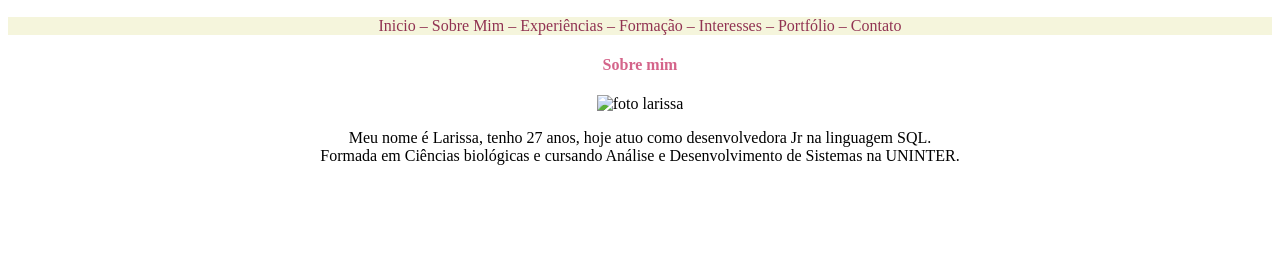
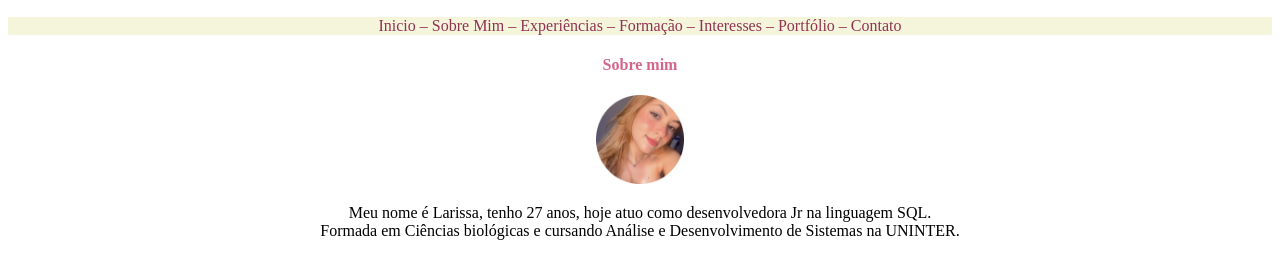
Before and after one commit to LarisMorais/Larissa-Portifolio, a plain HTML site: page sobremim.html in a window 1280 px wide. Shown: the part 110-388 px from the top of the page. Drawn offline with Linux system fonts and the light colour scheme.

Commit message:
Update sobremim.html

```diff
--- a/sobremim.html
+++ b/sobremim.html
@@ -27,7 +27,7 @@
     <h4>Sobre mim</h4>
 
     <div class="img-larissa">
-    <img src="./imagens/fotor-2024050420401.png" alt=" foto larissa" title="foto larissa" width="7%" > <!--insere imagem salva na pasta-->
+    <img src="img/fotor-2024050420401.png" alt=" foto larissa" title="foto larissa" width="7%" > <!--insere imagem salva na pasta-->
     </div>
 
     <p>Meu nome é Larissa, tenho 27 anos, hoje atuo como desenvolvedora Jr na linguagem SQL.
```
